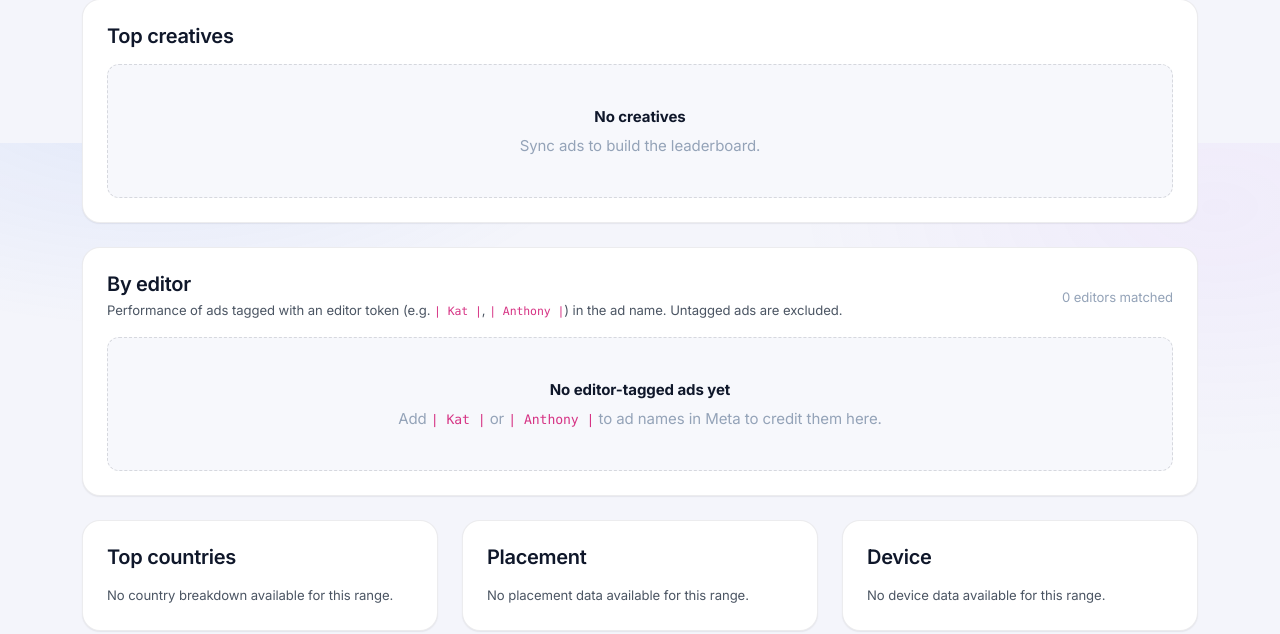
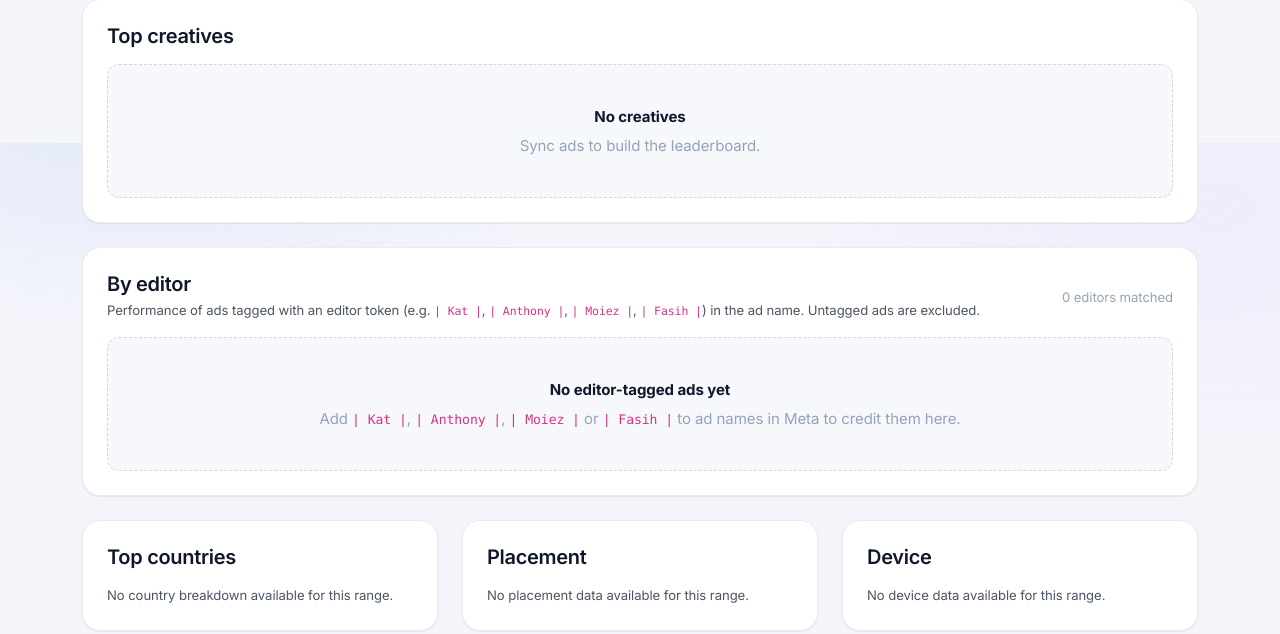
Before and after one commit to houssem-rouis/ad-account-whitebeard, a Flask app: page /analytics in a window 1280 px wide. Shown: the part 1457-2091 px from the top of the page. Run offline with Flask 2, Linux system fonts and the light colour scheme; a user stored in the database is signed in; parts of the project's set-up code (start-up, migrations or seed data) failed here and were passed over; some libraries are stand-ins or nearby versions.

Commit message:
Add Moiez and Fasih to editor analytics attribution
Co-Authored-By: Claude Opus 4.8 (1M context) <noreply@anthropic.com>

```diff
--- a/insights.py
+++ b/insights.py
@@ -18,6 +18,8 @@ from treatment import fx_rate, extract_purchases
 EDITORS = [
     ("Katrina", "kat"),
     ("Anthony", "anthony"),
+    ("Moiez", "moiez"),
+    ("Fasih", "fasih"),
 ]
 
 EDITOR_PATTERNS = [
--- a/templates/analytics.html
+++ b/templates/analytics.html
@@ -285,7 +285,7 @@
   <div class="d-flex align-items-center justify-content-between mb-3">
     <div>
       <h5 class="fw-semibold mb-1">By editor</h5>
-      <p class="text-muted small mb-0">Performance of ads tagged with an editor token (e.g. <code>| Kat |</code>, <code>| Anthony |</code>) in the ad name. Untagged ads are excluded.</p>
+      <p class="text-muted small mb-0">Performance of ads tagged with an editor token (e.g. <code>| Kat |</code>, <code>| Anthony |</code>, <code>| Moiez |</code>, <code>| Fasih |</code>) in the ad name. Untagged ads are excluded.</p>
     </div>
     <span class="text-faint small">{{ editor_rows|length }} editor{{ '' if editor_rows|length == 1 else 's' }} matched</span>
   </div>
@@ -370,7 +370,7 @@
   {% else %}
   <div class="empty-state mb-0">
     <strong>No editor-tagged ads yet</strong>
-    Add <code>| Kat |</code> or <code>| Anthony |</code> to ad names in Meta to credit them here.
+    Add <code>| Kat |</code>, <code>| Anthony |</code>, <code>| Moiez |</code> or <code>| Fasih |</code> to ad names in Meta to credit them here.
   </div>
   {% endif %}
 </div>
```
